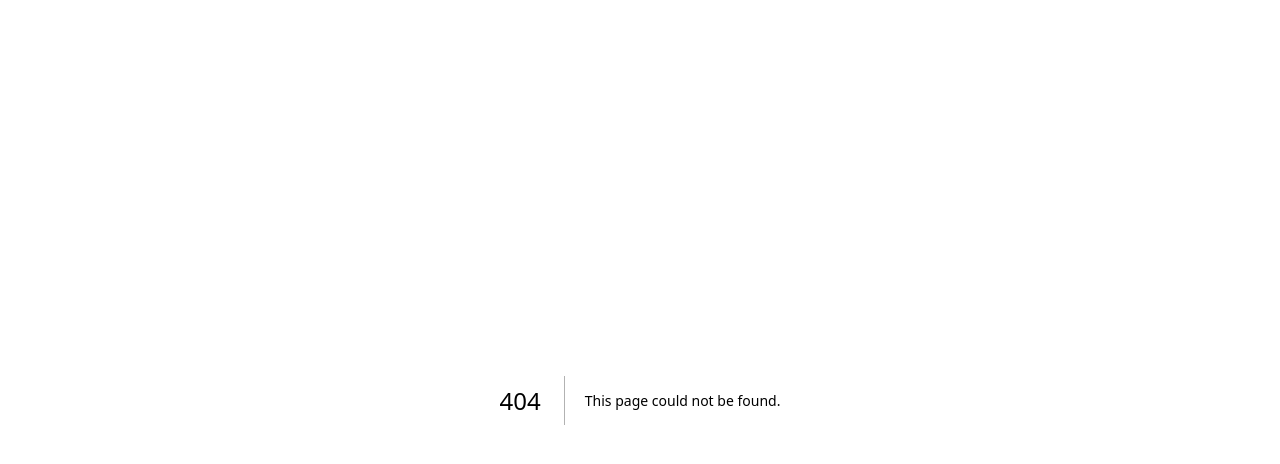
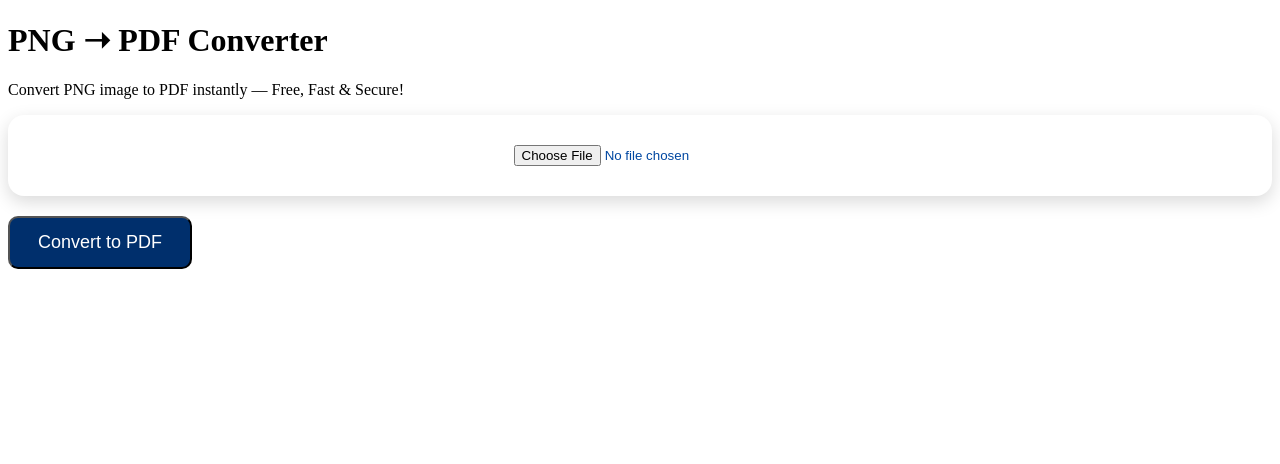
Before and after one commit to FreeFileConverterTools/freefileconverter, a Next.js app: page /tools/png-to-pdf in a window 1280 px wide. Before the commit this address had no page. Shown: the top 464 px of the page. Built offline with nearby package versions, Linux system fonts and the light colour scheme.

Commit message:
Create png-to-pdf.js

```diff
--- /dev/null
+++ b/pages/tools/png-to-pdf.js
@@ -0,0 +1,86 @@
+import { useState } from "react";
+
+export default function PngToPdf() {
+  const [image, setImage] = useState(null);
+  const [result, setResult] = useState(null);
+  const [loading, setLoading] = useState(false);
+
+  const handleFile = (e) => {
+    setImage(e.target.files[0]);
+  };
+
+  const convert = async () => {
+    if (!image) return;
+    setLoading(true);
+
+    const formData = new FormData();
+    formData.append("file", image);
+
+    const res = await fetch("/api/png-to-pdf", {
+      method: "POST",
+      body: formData,
+    });
+
+    const blob = await res.blob();
+    const url = URL.createObjectURL(blob);
+
+    setResult(url);
+    setLoading(false);
+  };
+
+  return (
+    <div className="container">
+      <h1 className="page-title">PNG ➝ PDF Converter</h1>
+      <p className="subtitle">Convert PNG image to PDF instantly — Free, Fast & Secure!</p>
+
+      <div
+        style={{
+          background: "white",
+          padding: "30px",
+          borderRadius: "16px",
+          textAlign: "center",
+          color: "#0047a1",
+          fontWeight: "bold",
+          boxShadow: "0px 6px 18px rgba(0,0,0,0.15)",
+        }}
+      >
+        <input type="file" accept="image/png" onChange={handleFile} />
+      </div>
+
+      <button
+        onClick={convert}
+        style={{
+          background: "#002f6c",
+          color: "white",
+          padding: "14px 28px",
+          borderRadius: "10px",
+          fontSize: "18px",
+          marginTop: "20px",
+        }}
+      >
+        {loading ? "Converting..." : "Convert to PDF"}
+      </button>
+
+      {result && (
+        <div style={{ marginTop: "30px", textAlign: "center" }}>
+          <h3>Your PDF File</h3>
+          <a
+            href={result}
+            download="converted.pdf"
+            style={{
+              background: "white",
+              color: "#0047a1",
+              padding: "14px 20px",
+              borderRadius: "10px",
+              display: "inline-block",
+              marginTop: "10px",
+              fontWeight: "bold",
+            }}
+          >
+            Download PDF
+          </a>
+        </div>
+      )}
+    </div>
+  );
+    }
```
